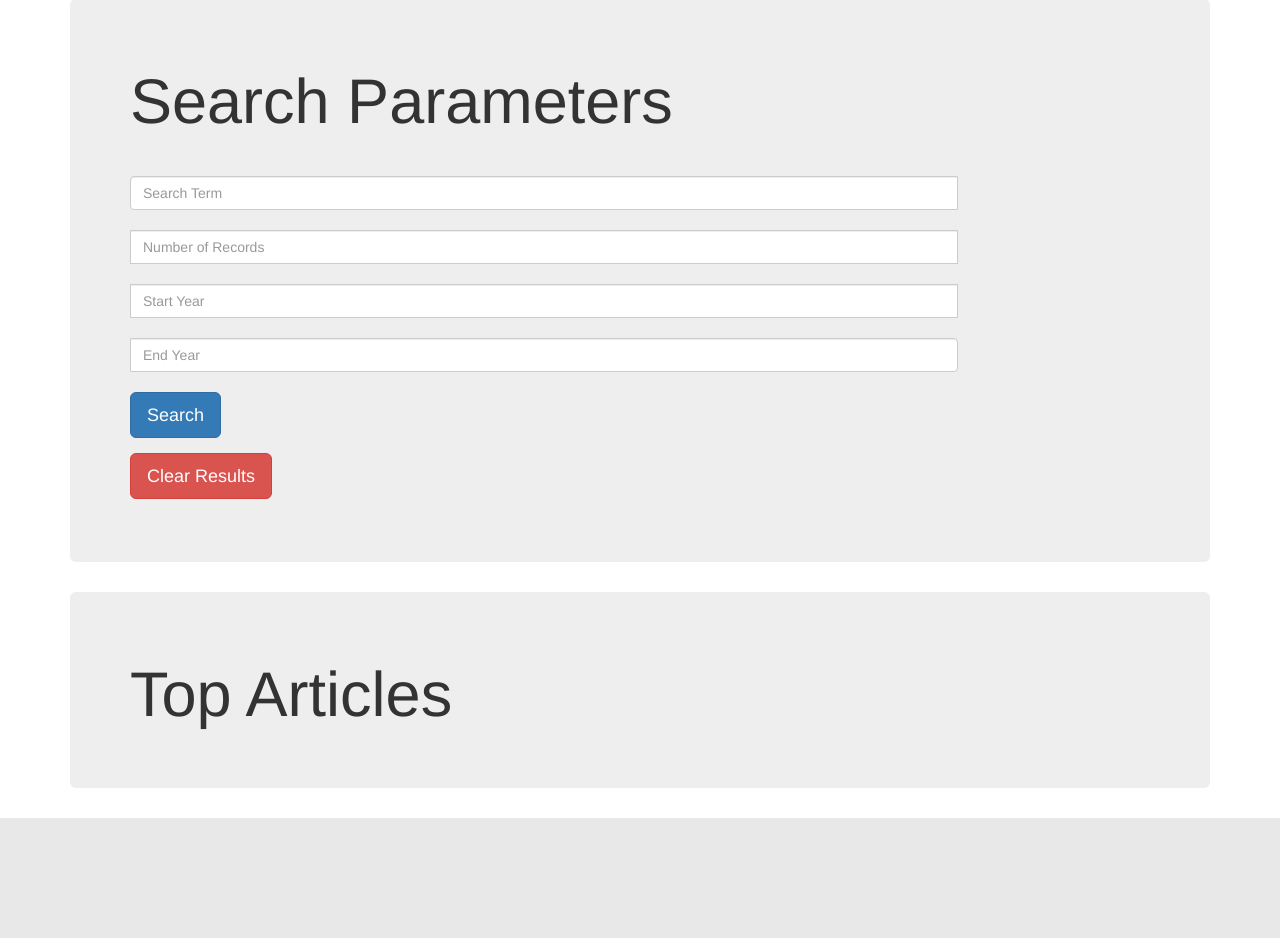
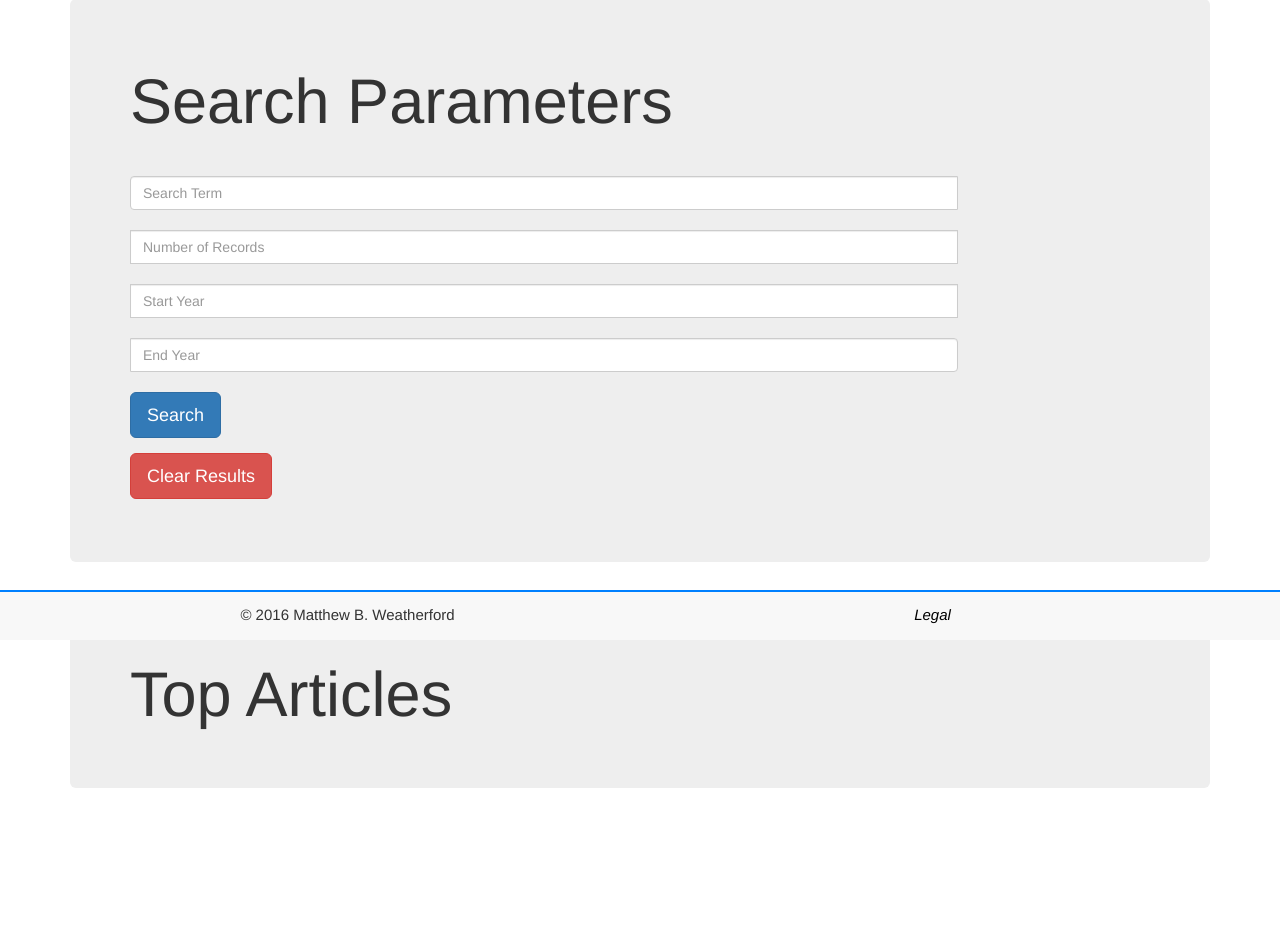
Before and after one commit to weatherfordmat/NYTIMES-API, a PHP site: page / in a window 1280 px wide. Shown: the part 160-1098 px from the top of the page. Before the commit the page ends 978 px from the top, so only its background shows below. Run offline with PHP 8.4, Linux system fonts and the light colour scheme; some libraries are stand-ins or nearby versions.

Commit message:
fixing css

```diff
--- a/assets/css/main.css
+++ b/assets/css/main.css
@@ -15,3 +15,18 @@ a {
 .btn-default:active, .btn-default:visited {
 	background-color: #4C4C4C;
 }
+
+.col-md-6, a {
+	text-align: center;
+	padding-top: 1%;
+	font-size: 15px;
+}
+.navbar-fixed-bottom {
+	border-top: 2px solid #0080FF;
+}
+.legal {
+	color: black;
+}
+.resultBox {
+	margin-bottom: 150px;
+}
--- a/index.html
+++ b/index.html
@@ -28,7 +28,7 @@
   <p><a class="btn btn-danger btn-lg clear" href="#" role="button">Clear Results</a></p>
 </div>
 
-<div class="jumbotron">
+<div class="jumbotron resultBox">
 
 <h1>Top Articles</h1>
   <div class="results">
@@ -36,7 +36,17 @@
   </div>
   <div class='here'></div>
 </div>
+<nav class="navbar navbar-default navbar-fixed-bottom">
+  <div class="container">
+  <div class="row">
+  <div class="col-md-6">&copy; 2016 Matthew B. Weatherford</div>
+  <div class="col-md-6"><a target="_new" href="https://developer.nytimes.com/tou" class="legal"> <em>Legal </em></a></div>
+   </div>
 
+
+
+  </div>
+</nav>
 <div>
 
 </body>
```
